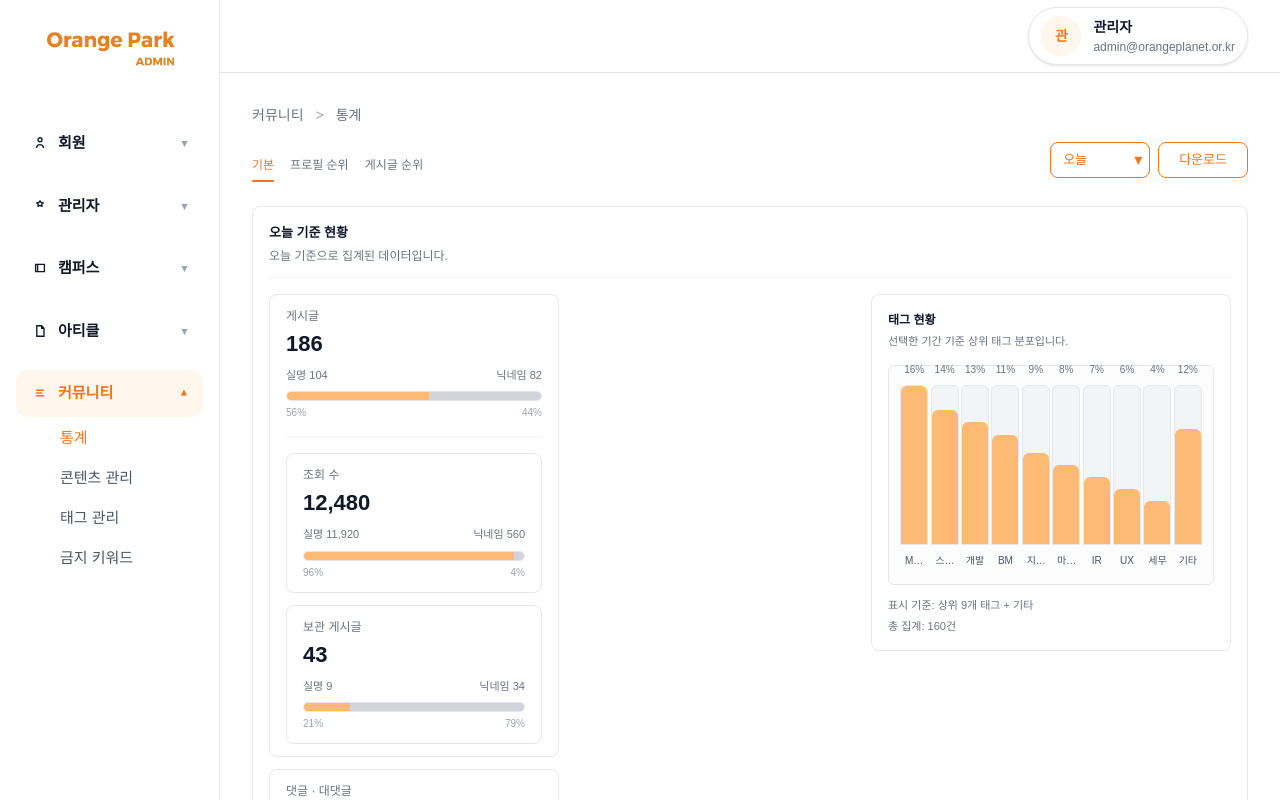
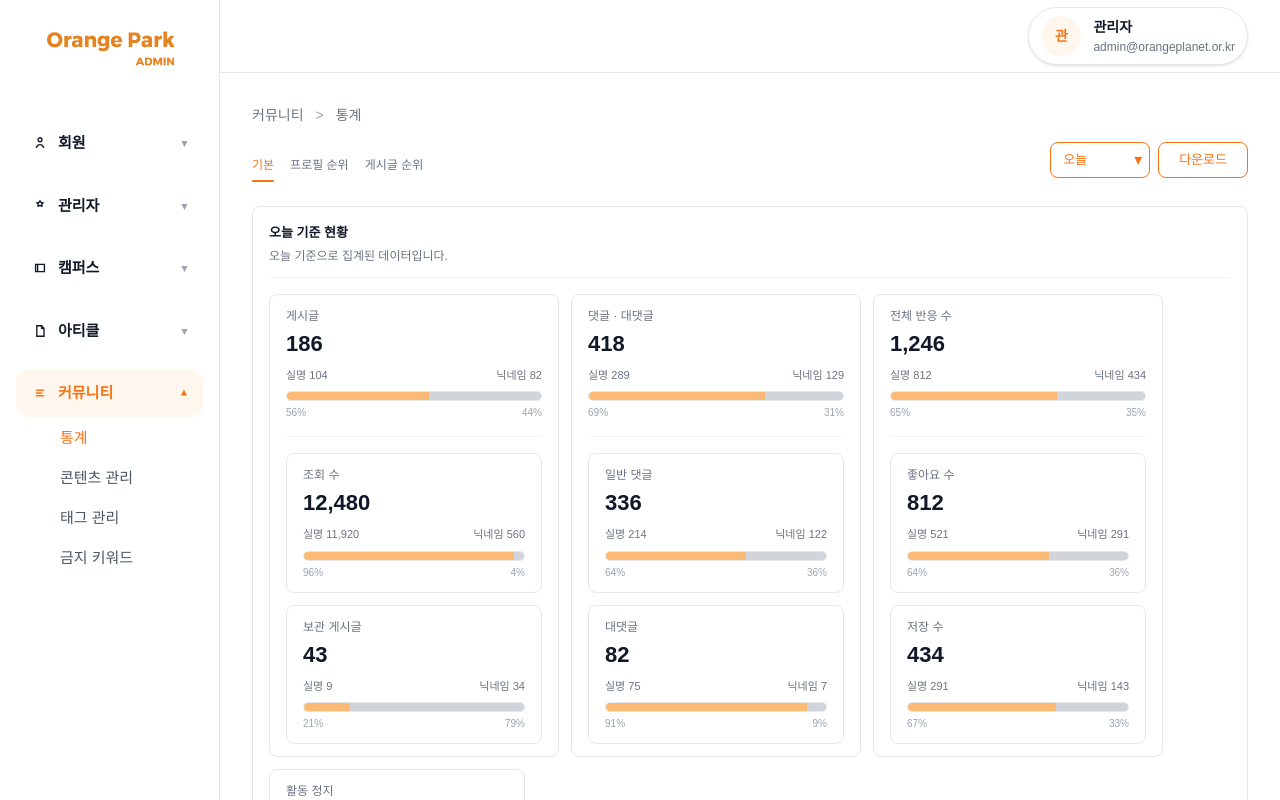
Before and after one commit to rouz-test/opf-community-next, a Next.js app: page /admin/community/analytics in a window 1280 px wide. Shown: the top 800 px of the page. Built offline with nearby package versions, Linux system fonts and the light colour scheme.

Commit message:
통계 페이지 출력 오류 수정

```diff
--- a/app/admin/community/analytics/AnalyticsOverviewTab.tsx
+++ b/app/admin/community/analytics/AnalyticsOverviewTab.tsx
@@ -524,14 +524,13 @@ type AnalyticsOverviewTabProps = {
           </div>
         </div>
 
-        <div className="mt-4 grid gap-4 [grid-template-columns:minmax(0,1fr)_360px]">
+        <div className="mt-4 space-y-4">
           <div className="flex flex-wrap gap-3">
             {selectedSummaryPanel.cards.map((card) => (
               <SummaryCard key={`${selectedSummaryPanel.title}-${card.title}`} card={card} />
             ))}
           </div>
 
-          <div>
           <article className="rounded-lg border border-[#E5E7EB] bg-white p-4">
             <div>
               <h3 className="text-[12px] font-semibold text-[#111827]">태그 현황</h3>
@@ -540,14 +539,14 @@ type AnalyticsOverviewTabProps = {
               </p>
             </div>
 
-              <div className="mt-4 h-[220px] rounded-md border border-[#E5E7EB] bg-[#FCFCFD] p-4">
+            <div className="mt-4 h-[220px] rounded-md border border-[#E5E7EB] bg-[#FCFCFD] px-4 pb-4 pt-6">
               {(() => {
                 const items = dateRange === 'all' ? cumulativeTagChartItems : periodTagChartItems;
                 const maxCount = Math.max(...items.map((item) => item.count), 1);
                 const totalCount = items.reduce((sum, item) => sum + item.count, 0);
 
                 return (
-                    <div className="flex h-full items-end justify-between gap-3">
+                  <div className="flex h-full items-end justify-between gap-3 pt-1">
                     {items.map((item) => {
                       const percent = Math.round((item.count / totalCount) * 100);
                       const height = Math.max((item.count / maxCount) * 100, 8);
@@ -589,7 +588,6 @@ type AnalyticsOverviewTabProps = {
             </div>
           </article>
         </div>
-        </div>
       </section>
     </section>
   );
```
Lines whose indentation alone changed are shown as unchanged.
